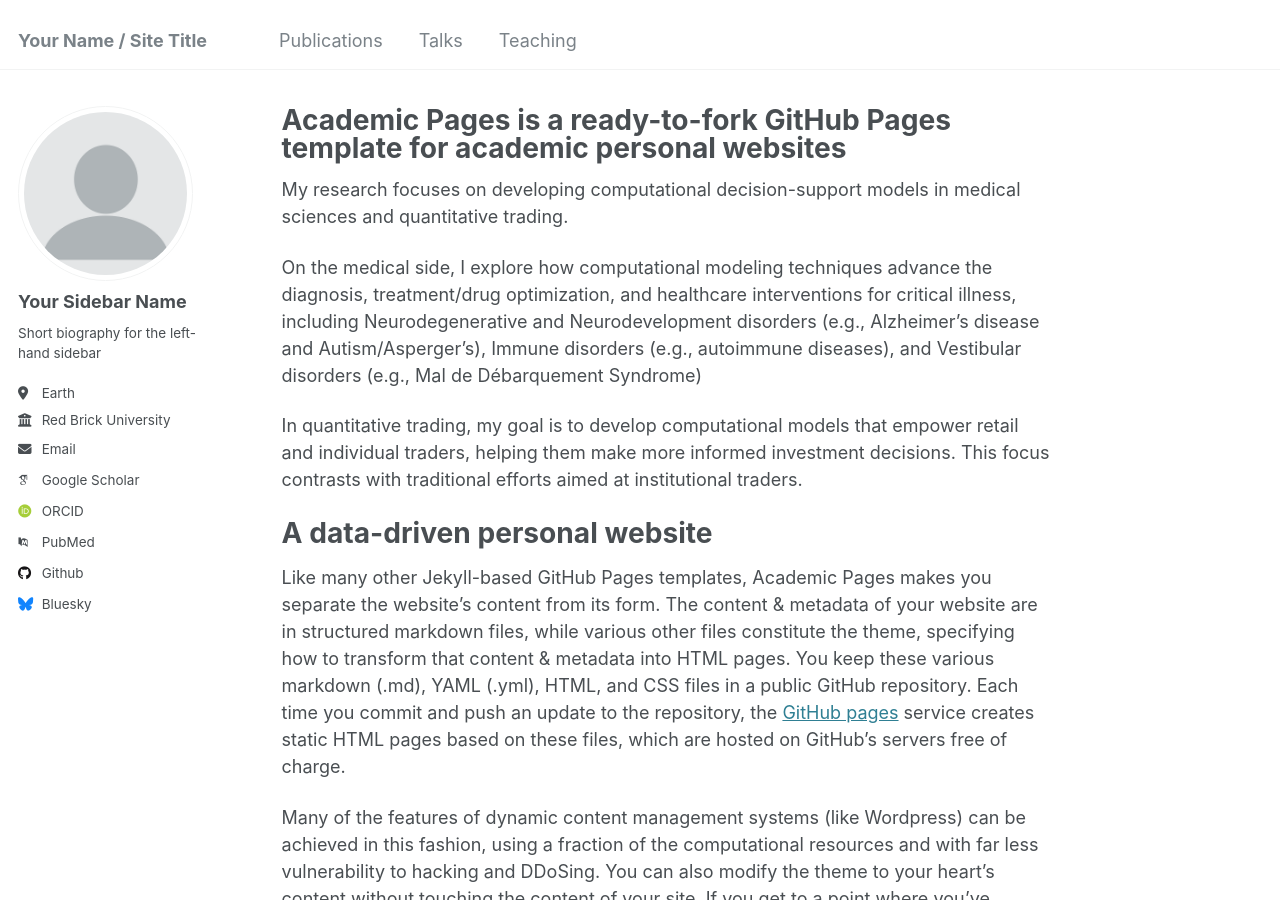
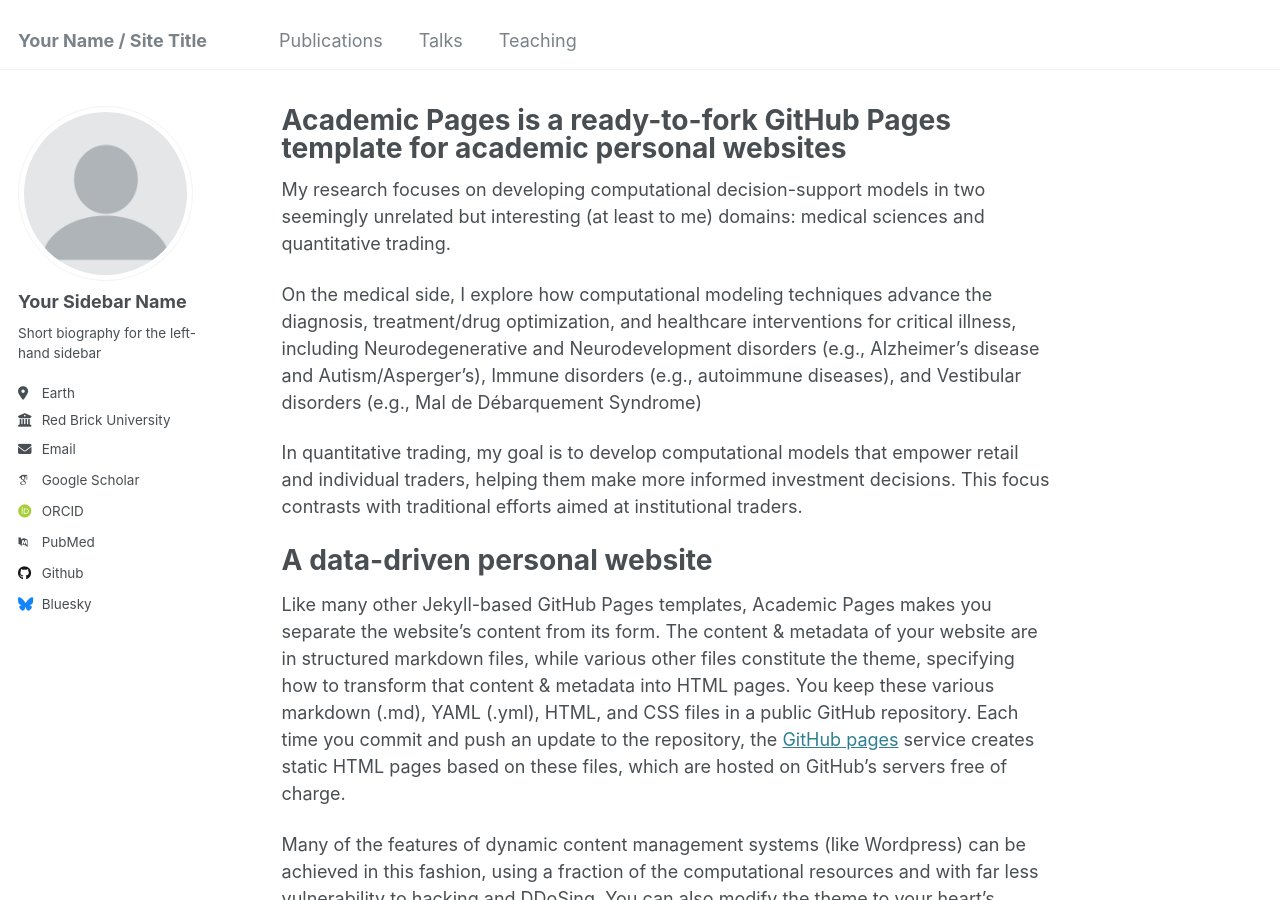
Before and after one commit to wenbo5565/wenbo5565.github.io, a Jekyll site: the page built from _pages/about.md, in a window 1280 px wide and 900 px high. Built offline with Jekyll 4.4.1, drawn with Linux system fonts in a browser that asks for light colours; some web fonts are replaced.

Commit message:
Update about.md

```diff
--- a/_pages/about.md
+++ b/_pages/about.md
@@ -8,7 +8,7 @@ redirect_from:
 ---
 
 
-My research focuses on developing computational decision-support models in medical sciences and quantitative trading.
+My research focuses on developing computational decision-support models in two seemingly unrelated but interesting (at least to me) domains:  medical sciences and quantitative trading.
 
 On the medical side, I explore how computational modeling techniques advance the diagnosis, treatment/drug optimization, and healthcare interventions for critical illness, including Neurodegenerative and Neurodevelopment disorders (e.g., Alzheimer's disease and Autism/Asperger's), Immune disorders (e.g., autoimmune diseases), and Vestibular disorders (e.g., Mal de Débarquement Syndrome)
 
```
